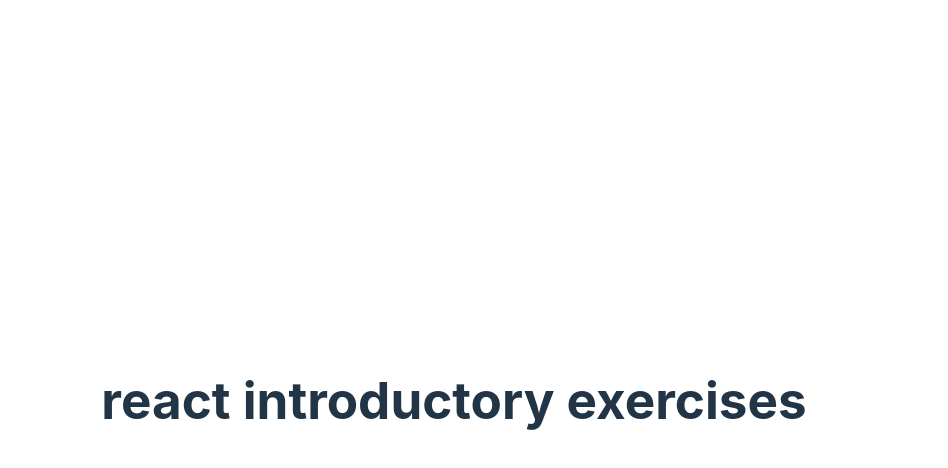
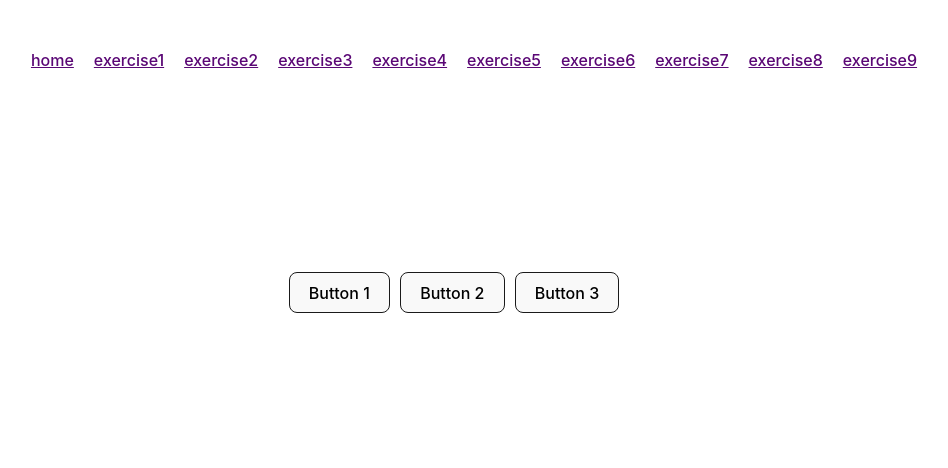
Before and after one commit to Odile078/react-introductory-exercices, a React (Vite) app: page / in a window 1280 px wide. Shown: the top 468 px of the page, without its empty margins (186-1134 px from the left). Built offline with nearby package versions, Linux system fonts and the light colour scheme.

Commit message:
feat: add page design and buttom custom component

```diff
--- a/src/App.jsx
+++ b/src/App.jsx
@@ -1,9 +1,64 @@
 import "./App.css";
+import Button from "./components/Button";
 
 function App() {
+  const btnAlert = (buttonId) => {
+    return alert(`You clicked on Button ${buttonId}`);
+  };
   return (
-    <div className="App">
-      <h1>react introductory exercises</h1>
+    <div className="page-container">
+      <div className="nav-container">
+        <ul className="nav-list">
+          {[
+            { name: "home", url: "https://clever-naiad-78d51b.netlify.app/" },
+            {
+              name: "exercise1",
+              url: "https://exercise1-hello-world--clever-naiad-78d51b.netlify.app/",
+            },
+            {
+              name: "exercise2",
+              url: "https://deploy-preview-2--clever-naiad-78d51b.netlify.app/",
+            },
+            {
+              name: "exercise3",
+              url: "https://exercise1-hello-world--clever-naiad-78d51b.netlify.app/",
+            },
+            {
+              name: "exercise4",
+              url: "https://exercise1-hello-world--clever-naiad-78d51b.netlify.app/",
+            },
+            {
+              name: "exercise5",
+              url: "https://exercise1-hello-world--clever-naiad-78d51b.netlify.app/",
+            },
+            {
+              name: "exercise6",
+              url: "https://exercise1-hello-world--clever-naiad-78d51b.netlify.app/",
+            },
+            {
+              name: "exercise7",
+              url: "https://exercise1-hello-world--clever-naiad-78d51b.netlify.app/",
+            },
+            {
+              name: "exercise8",
+              url: "https://exercise1-hello-world--clever-naiad-78d51b.netlify.app/",
+            },
+            {
+              name: "exercise9",
+              url: "https://exercise1-hello-world--clever-naiad-78d51b.netlify.app/",
+            },
+          ].map((link, index) => (
+            <li key={index}>
+              <a href={link.url}>{link.name}</a>
+            </li>
+          ))}
+        </ul>
+      </div>
+      <div className="btn-list">
+        <Button onClick={() => btnAlert(1)}>Button 1</Button>
+        <Button onClick={() => btnAlert(2)}>Button 2</Button>
+        <Button onClick={() => btnAlert(3)}>Button 3</Button>
+      </div>
     </div>
   );
 }
--- /dev/null
+++ b/src/components/Button.jsx
@@ -0,0 +1,11 @@
+import React from "react";
+
+function Button({ onClick, children }) {
+  return (
+    <button onClick={onClick} className="btn">
+      {children}
+    </button>
+  );
+}
+
+export default Button;
--- a/src/index.css
+++ b/src/index.css
@@ -27,8 +27,8 @@ body {
   margin: 0;
   display: flex;
   place-items: center;
+  justify-content: center;
   min-width: 320px;
-  min-height: 100vh;
 }
 
 h1 {
@@ -38,7 +38,7 @@ h1 {
 
 button {
   border-radius: 8px;
-  border: 1px solid transparent;
+  border: 1px solid #1a1a1a;
   padding: 0.6em 1.2em;
   font-size: 1em;
   font-weight: 500;
@@ -54,16 +54,35 @@ button:focus,
 button:focus-visible {
   outline: 4px auto -webkit-focus-ring-color;
 }
-
+ul{
+  list-style: none;
+}
+a{
+  text-decoration: underline;
+ color: #5a0775;
+}
 @media (prefers-color-scheme: light) {
   :root {
     color: #213547;
     background-color: #ffffff;
   }
   a:hover {
-    color: #747bff;
+    color: #5d2269;
   }
   button {
     background-color: #f9f9f9;
   }
 }
+.nav-list{
+  display: flex;
+  flex-wrap: wrap;
+  gap: 20px;
+  margin-bottom: 200px;
+}
+.btn-list{
+  display: flex;
+  justify-content: center;
+  align-items: center;
+  flex-wrap: wrap;
+  gap: 10px;
+}
```
Also changed, not shown: 1 other file (tests, documents, lock files or other folders).
